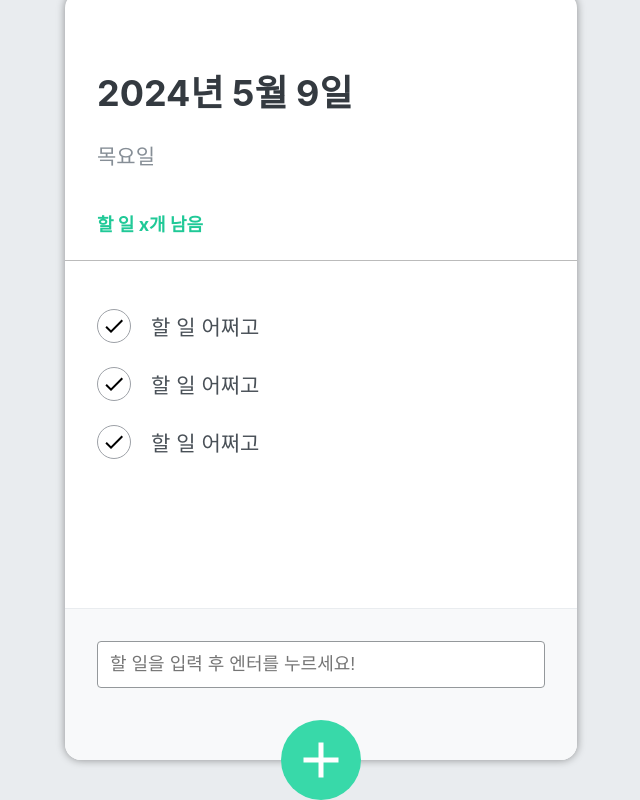
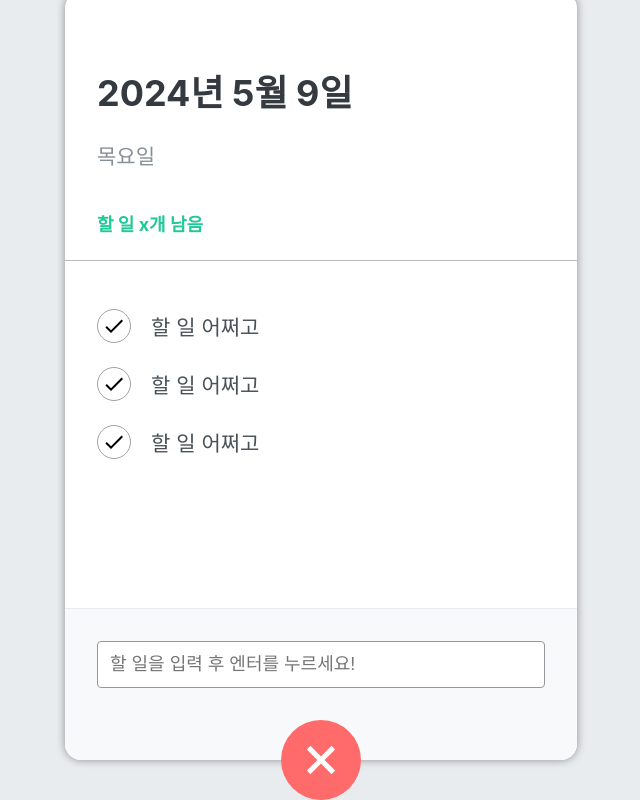
Before and after one commit to minjeong427/react-todo-app, a React (Create React App) app: page / in a window 1280 px wide. Both pictures are taken after a click on the button 640 px from the left and 864 px from the top of the page. Shown: the part 104-904 px from the top of the page, without its empty margins (319-959 px from the left). Built offline with nearby package versions, Linux system fonts and the light colour scheme.

Commit message:
할 일 추가 form 이벤트, 스타일 처리

```diff
--- a/src/components/TodoInput.js
+++ b/src/components/TodoInput.js
@@ -1,17 +1,36 @@
-import React from 'react';
+import React, { useState } from 'react';
 import '../scss/TodoInput.scss';
 import { MdAdd } from 'react-icons/md';
+import cn from 'classnames';
 
 const TodoInput = () => {
+  // 입력창이 열리는 여부를 표현하는 상태값
+  const [open, setOpen] = useState(false);
+
+  // + 버튼 클릭시 이벤트
+  const onToggle = () => {
+    setOpen(!open);
+  };
+
   return (
     <>
-      <div className='form-wrapper'>
-        <form className='insert-form'>
-          <input type='text' placeholder='할 일을 입력 후 엔터를 누르세요!' />
-        </form>
-      </div>
+      {open && (
+        <div className='form-wrapper'>
+          <form className='insert-form'>
+            <input type='text' placeholder='할 일을 입력 후 엔터를 누르세요!' />
+          </form>
+        </div>
+      )}
 
-      <button className='insert-btn'>
+      {/*
+      cn() : 첫번째 파라미터는 항상 유지할 default 클래스
+        두번째 파라미터는 논리 상태값
+        => 논리 상태값이 true일 경우 해당 클래스 추가 false일 경우 제거.
+          {클래스이름: 논리값},
+          클래스 이름 지정 안할 시 변수명이 클래스 이름으로 사용됨.
+    */}
+
+      <button className={cn('insert-btn', { open })} onClick={onToggle}>
         <MdAdd />
       </button>
     </>
```
